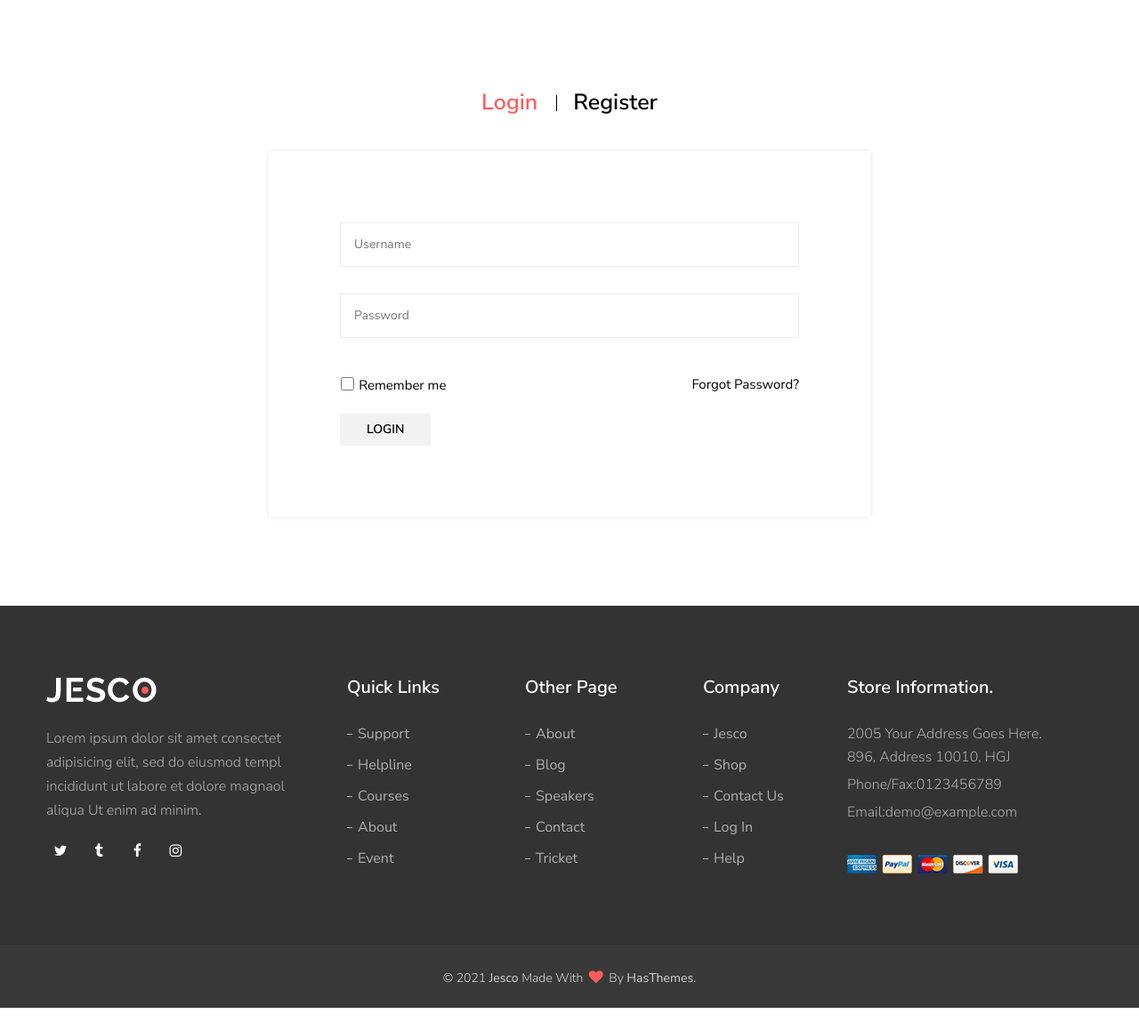
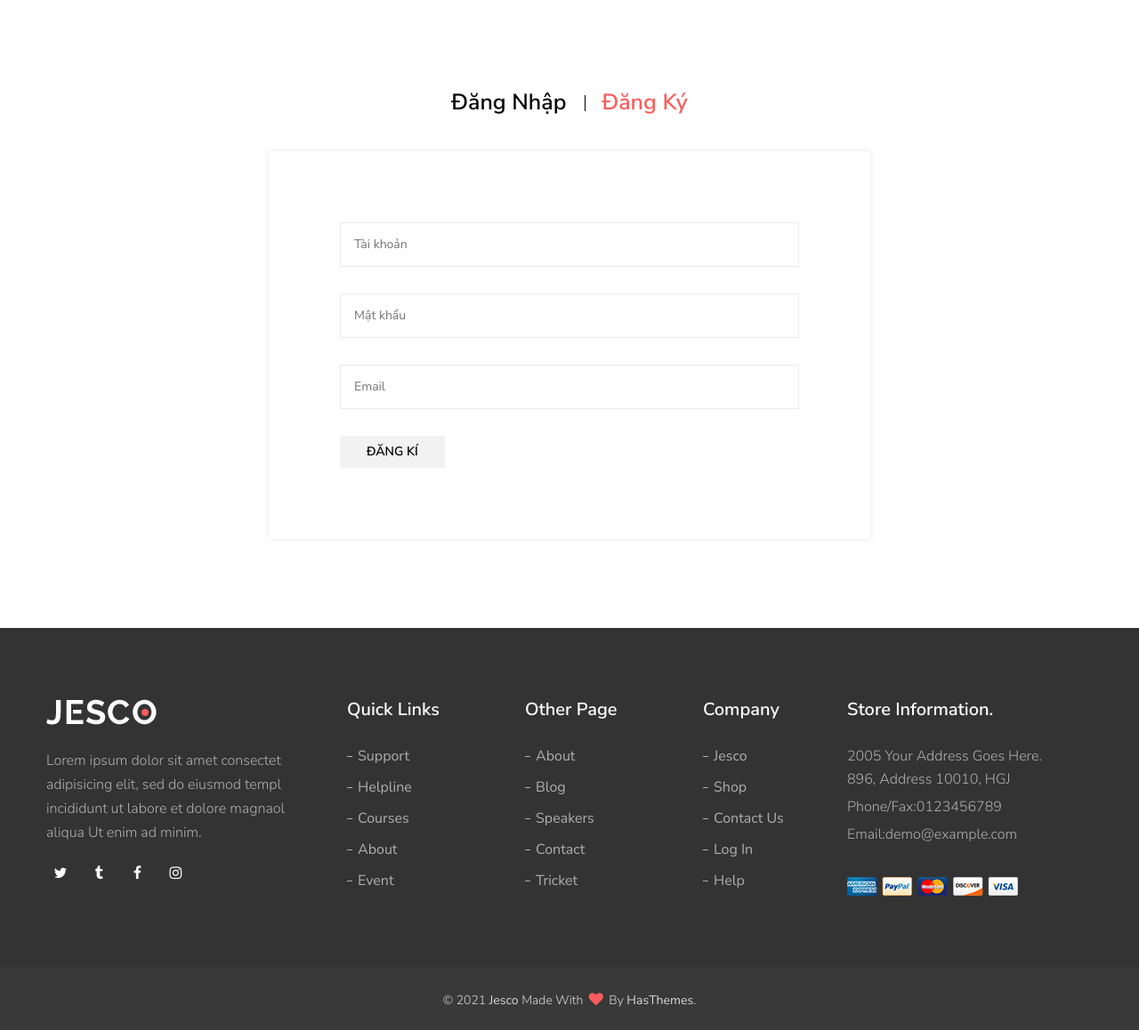
Before and after one commit to NghiaTruong03/DATN, a Laravel app: page /signin in a window 1280 px wide. Shown: the part 100-1258 px from the top of the page at 89% size. Before the commit the page ends 1233 px from the top, so only its background shows below. Run offline with Laravel 8, Linux system fonts and the light colour scheme; data comes from the database, SQL or seed files in the repository.

Commit message:
add form login

```diff
--- a/app/Http/Controllers/Shop_pages/CartController.php
+++ b/app/Http/Controllers/Shop_pages/CartController.php
@@ -65,7 +65,8 @@ class CartController extends Controller
                 //Temp view
                 return redirect()->route('shop.index');
             }
-            return redirect()->route('shop.index')->with('error', "Đăng nhập ik");
+            return redirect()->route('shop.index')->with('alert', "Yêu cầu đăng nhập để mua hàng");
+
             //End temp  view
         } catch (\Exception $e) {
             Log::debug($e);
--- a/resources/views/shop_pages/layouts/footer.blade.php
+++ b/resources/views/shop_pages/layouts/footer.blade.php
@@ -157,24 +157,26 @@
             <div class="modal-content">
                 <div class="modal-body">
                     <div class="login-content">
-                        <h2>Log in</h2>
-                        <h3>Log in your account</h3>
-                        <form action="#">
-                            <input type="text" placeholder="Username">
-                            <input type="password" placeholder="Password">
+
+                        <h2>Đăng nhập</h2>
+                        <h3>Đăng nhập bằng tài khoản của bạn</h3>
+                        <form action="{{route('login')}}" method="POST">
+                            @csrf
+                            <input type="text" name="name" placeholder="Tài khoản">
+                            <input type="password" name="password" placeholder="Mật khẩu">
                             <div class="remember-forget-wrap">
                                 <div class="remember-wrap">
                                     <input type="checkbox">
-                                    <p>Remember</p>
+                                    <p>Ghi nhớ</p>
                                     <span class="checkmark"></span>
                                 </div>
                                 <div class="forget-wrap">
-                                    <a href="#">Forgot your password?</a>
+                                    <a href="#">Quên mật khẩu</a>
                                 </div>
                             </div>
-                            <button type="button">Log in</button>
+                            <button type="submit">Đăng nhập</button>
                             <div class="member-register">
-                                <p> Not a member? <a href="login.html"> Register now</a></p>
+                                <p> Chưa có tài khoản? <a href="{{route('signin.index')}}"> Đăng ký</a></p>
                             </div>
                         </form>
                     </div>
--- a/resources/views/shop_pages/layouts/header.blade.php
+++ b/resources/views/shop_pages/layouts/header.blade.php
@@ -134,7 +134,7 @@
                                 class="header-action-btn header-action-btn-cart offcanvas-toggle pr-0">
                                 <i class="pe-7s-shopbag"></i>
                                 <span class="header-action-num">01</span>
-                                <!-- <span class="cart-amount">€30.00</span> -->
+                                {{-- <span class="cart-amount">€30.00</span>     --}}
                             </a>
                             <a href="#offcanvas-mobile-menu"
                                 class="header-action-btn header-action-btn-menu offcanvas-toggle d-lg-none">
--- a/resources/views/shop_pages/pages/login.blade.php
+++ b/resources/views/shop_pages/pages/login.blade.php
@@ -2,49 +2,57 @@
     @extends('shop_pages.master')
     @section('content')
     <!-- login area start -->
+    @if (session('alert'))
+                            <div class="alert alert-success alert-dismissible" role="alert">
+                                <button type="button" class="close" data-dismiss="alert" aria-label="Close"><span
+                                        aria-hidden="true">&times;</span></button>
+                                <strong>{{ session('alert') }}</strong>
+                            </div>
+     @endif
     <div class="login-register-area pt-100px pb-100px">
         <div class="container">
             <div class="row">
                 <div class="col-lg-7 col-md-12 ml-auto mr-auto">
                     <div class="login-register-wrapper">
                         <div class="login-register-tab-list nav">
-                            <a class="active"data-bs-toggle="tab" href="#lg1">
-                                <h4>login</h4>
+                            <a data-bs-toggle="tab" href="#lg1">
+                                <h4>đăng nhập</h4>
                             </a>
-                            <a  data-bs-toggle="tab" href="#lg2">
-                                <h4>register</h4>
+                            <a class="active" data-bs-toggle="tab" href="#lg2">
+                                <h4>đăng ký</h4>
                             </a>
                         </div>
                         <div class="tab-content">
-                            <div id="lg1" class="tab-pane active">
+                            <div id="lg1" class="tab-pane ">
                                 <div class="login-form-container">
                                     <div class="login-register-form">
                                         <form action="{{Route('login')}}" method="POST">
                                             @csrf
-                                            <input type="text" name="name" placeholder="Username" />
-                                            <input type="password" name="password" placeholder="Password" />
+                                            <input type="text" name="name" placeholder="Tài khoản" />
+                                            <input type="password" name="password" placeholder="Mật khẩu" />
                                             <div class="button-box">
                                                 <div class="login-toggle-btn">
                                                     <input type="checkbox" />
-                                                    <a class="flote-none" href="javascript:void(0)">Remember me</a>
-                                                    <a href="#">Forgot Password?</a>
+                                                    <a class="flote-none" href="javascript:void(0)">Ghi nhớ</a>
+                                                    <a href="#">Quên mật khẩu?</a>
                                                 </div>
-                                                <button type="submit"><span>Login</span></button>
+                                                <button type="submit"><span>Đăng nhập</span></button>
                                             </div>
                                         </form>
                                     </div>
                                 </div>
                             </div>
-                            <div id="lg2" class="tab-pane">
+                            <div id="lg2" class="tab-pane active">
                                 <div class="login-form-container">
                                     <div class="login-register-form">
                                         <form action="{{Route('register')}}" method="POST">
                                             @csrf
-                                            <input type="text" name="name" placeholder="Username" />
-                                            <input type="password" name="password" placeholder="Password" />
+
+                                            <input type="text" name="name" placeholder="Tài khoản" />
+                                            <input type="password" name="password" placeholder="Mật khẩu" />
                                             <input type="email" name="email" placeholder="Email"  />
                                             <div class="button-box">
-                                                <button type="submit"><span>Register</span></button>
+                                                <button type="submit"><span>Đăng kí</span></button>
                                             </div>
                                         </form>
                                     </div>
```
